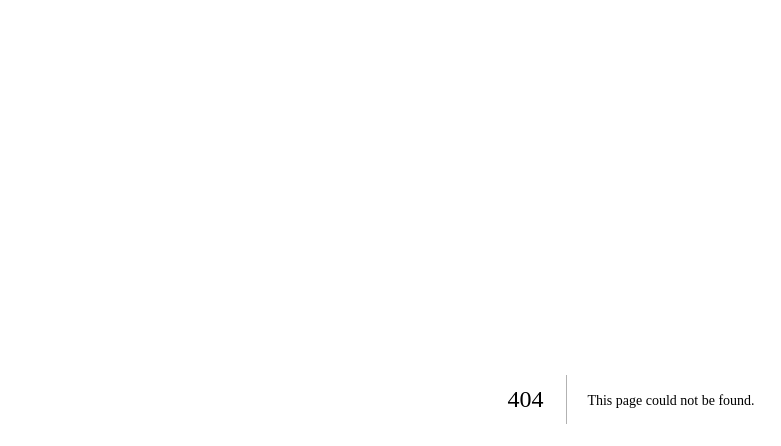
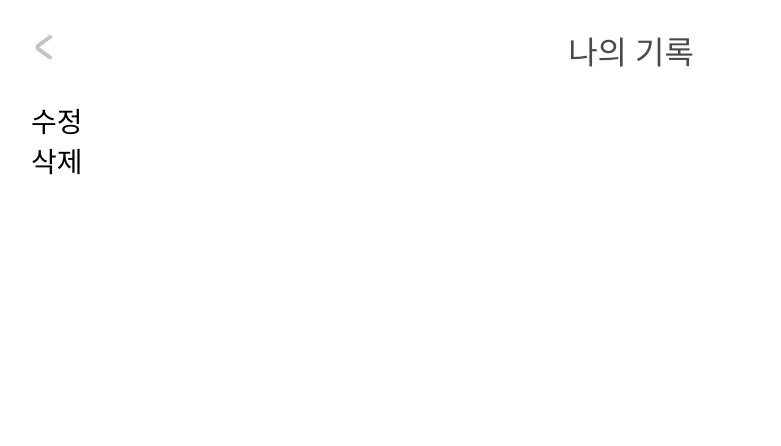
Before and after one commit to Kimbangul/IHuAe-web, a Next.js app: page /diary/detail/1 in a window 1280 px wide. Before the commit this address had no page. Shown: the top 446 px of the page, without its empty margins (9-790 px from the left). Built offline with nearby package versions, Linux system fonts and the light colour scheme; a web font is replaced by a local one.

Commit message:
style: detail page add

```diff
--- a/src/components/diary/DiaryContainer.tsx
+++ b/src/components/diary/DiaryContainer.tsx
@@ -6,8 +6,6 @@ const DiaryContainer = () => {
   const initialDate = moment().startOf('day');
   const calendar = makeDiaryCalendar(initialDate);
 
-  console.log(calendar);
-
   return <DiaryView calendar={calendar}/>
 }
 
--- a/src/components/diary/DiaryView.tsx
+++ b/src/components/diary/DiaryView.tsx
@@ -1,6 +1,7 @@
 import Header from '@/components/common/Header';
 import { DiaryViewParamType } from './DiaryType';
 import Diary, { Calendar } from './DiaryStyle';
+import Link from 'next/link';
 
 const DiaryView = ({calendar} : DiaryViewParamType) => {
   return (
@@ -27,6 +28,7 @@ const DiaryView = ({calendar} : DiaryViewParamType) => {
         </Diary.Inquiry.Content>
       </Diary.Inquiry.Container>
       <Diary.Diary.Container>
+        <Link href={`/diary/detail/1`}>
         <Diary.Title>오늘의 기록</Diary.Title>
         <Diary.Diary.List>
           <Diary.Diary.Item>
@@ -37,6 +39,7 @@ const DiaryView = ({calendar} : DiaryViewParamType) => {
             <Diary.Diary.ItemDesc>내용 텍스트 내용 텍스트 내용 텍스트</Diary.Diary.ItemDesc>
           </Diary.Diary.Item>
         </Diary.Diary.List>
+        </Link>
       </Diary.Diary.Container>
       <Diary.Button>
         +
--- /dev/null
+++ b/src/components/diary/detail/DetailView.tsx
@@ -0,0 +1,32 @@
+import Header from '@/components/common/Header';
+
+const DetailView = () => {
+  return(
+    <div>
+      <Header title='나의 기록' back={true} menu={DetailViewMenu()}/>
+      <section className='inner'>
+
+      </section>
+    </div>
+  )
+}
+
+const DetailViewMenu = () => {
+  return(
+    <ul>
+    {/* position: absolute;
+    right: 2rem;
+    top: 50%;
+    transform: translateY(-50%);
+    display: flex; */}
+      <li>
+        수정
+      </li>
+      <li>
+        삭제
+      </li>
+    </ul>
+  )
+}
+
+export default DetailView;
--- /dev/null
+++ b/src/pages/diary/detail/[id].tsx
@@ -0,0 +1,12 @@
+import PageWrapper from '@/components/common/PageWrapper';
+import DetailView from '@/components/diary/detail/DetailView';
+
+export default function Diary() {
+  return (
+    <>
+      <PageWrapper hideBottomTab={false}>
+        <DetailView />
+      </PageWrapper>
+    </>
+  );
+}
```
